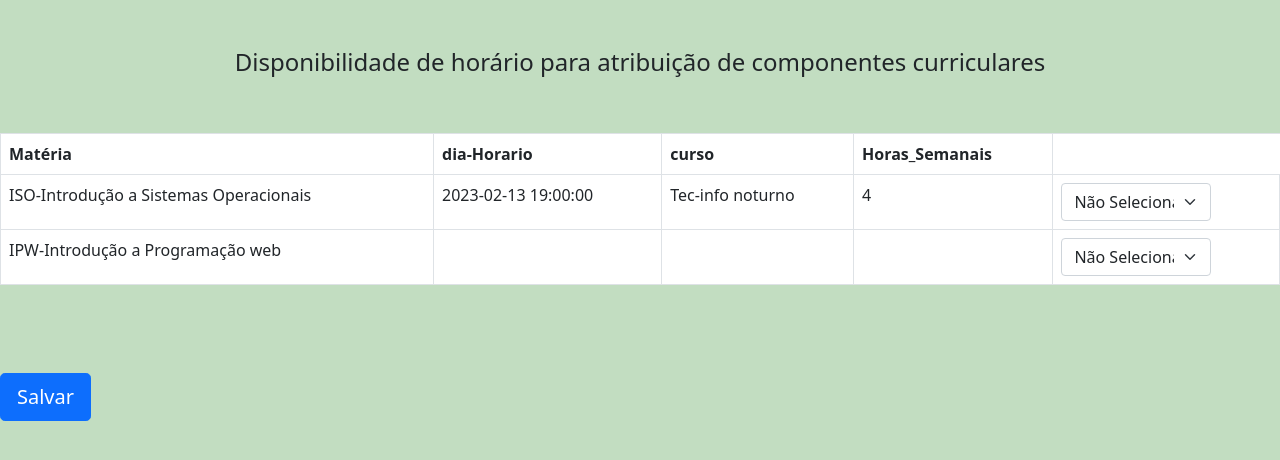
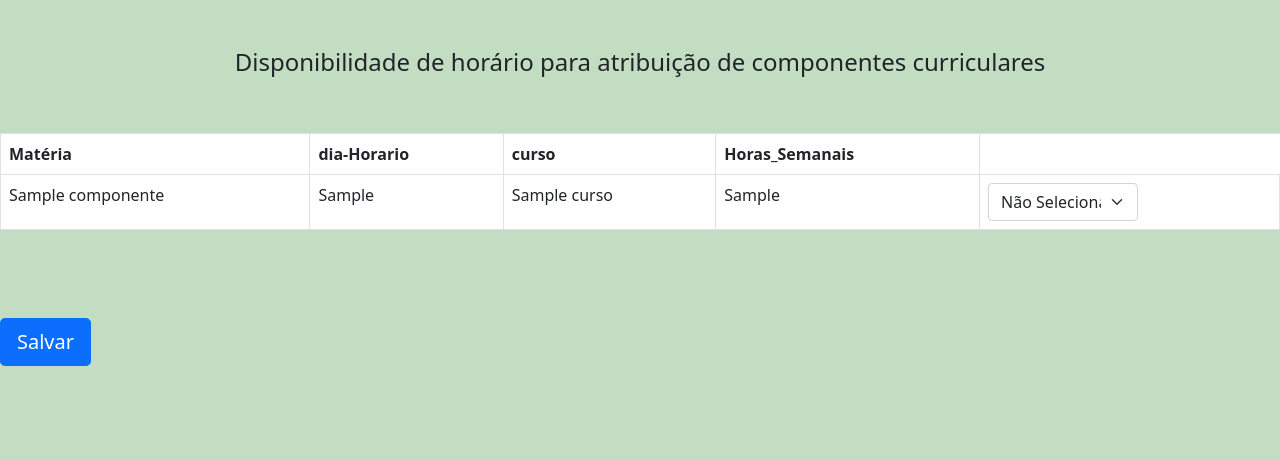
Before and after one commit to edudu115/FPA, a CodeIgniter 4 app: the page made by app/Views/componentesView.php in a window 1280 px wide. Shown: the part 140-600 px from the top of the page. Run offline with PHP 8.4 and a stand-in for CodeIgniter, Linux system fonts and the light colour scheme; the template is opened without the code that fills it: most values are stand-ins (such as "Sample title", 1, 10 or a date in 2020); some libraries are stand-ins or nearby versions.

Commit message:
interação do componente front e back

```diff
--- a/app/Views/componentesView.php
+++ b/app/Views/componentesView.php
@@ -48,45 +48,29 @@
 </div>
   <thead>
     <tr>
-
       <th  scope="col">Matéria</th>
       <th scope="col">dia-Horario</th>
       <th scope="col">curso</th>
       <th scope="col">Horas_Semanais</th>
-
-
-
-
     </tr>
   </thead>
   <tbody>
-    <tr>
+     <?php
+     foreach($componentes as $componente){
+      echo "<tr>";
+        echo "<td>".$componente->nomeMateria."</td>";
+        echo "<td>".$componente->diaHorario."</td>";
+        echo "<td>".$componente->curso."</td>";
+        echo "<td>".$componente->horasSemanais."</td>";
 
-      <td>ISO-Introdução a Sistemas Operacionais </td>
-      <td>2023-02-13 19:00:00 </td>
-      <td>Tec-info noturno</td>
-      <td>4</td>
-      <td> <select  style= "width : 150px;" class="form-select" aria-label="Default select example">
+        echo "<td> <select  style= 'width : 150px;' class='form-select' aria-label='Default select example'>
       <option selected>Não Selecionado</option>
-  <option value="1">Primário</option>
-  <option value="2">Segundário</option>
+  <option value='1'>Primário</option>
+  <option value='2'>Segundário</option>
 </select> </td>
-    </tr>
-    <tbody>
-    <tr>
-
-      <td>IPW-Introdução a Programação web</td>
-      <td></td>
-      <td></td>
-      <td></td>
-      <th>
-      <select style= "width : 150px;" class="form-select" aria-label="Default select example" width ="40">
-  <option selected>Não Selecionado</option>
-  <option value="1">Primário</option>
-  <option value="2">Segundário</option>
-</select>
-    </th>
-    </tr>
+    </tr>";
+      }
+      ?>
 
 
   </tbody>
```
